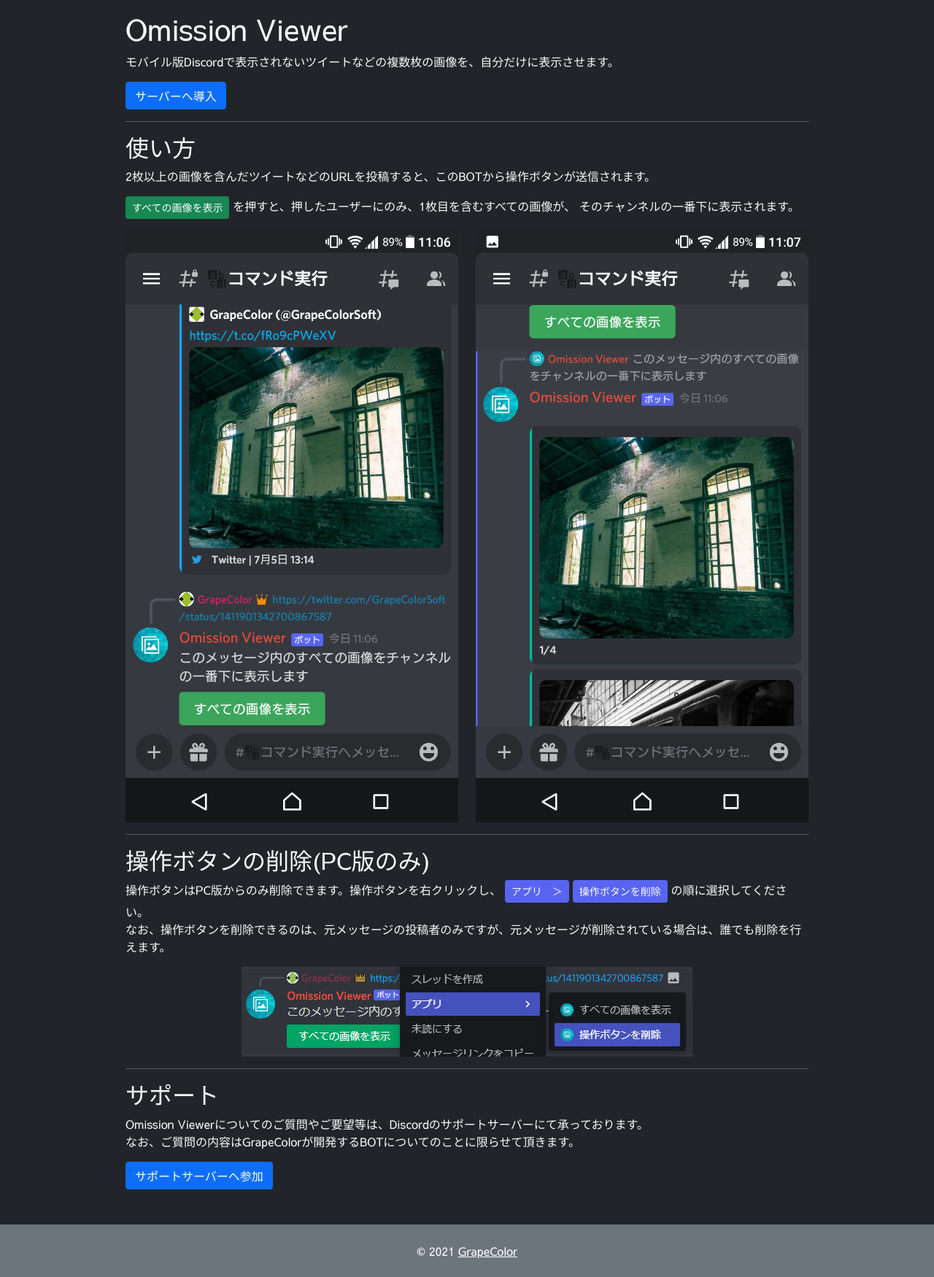
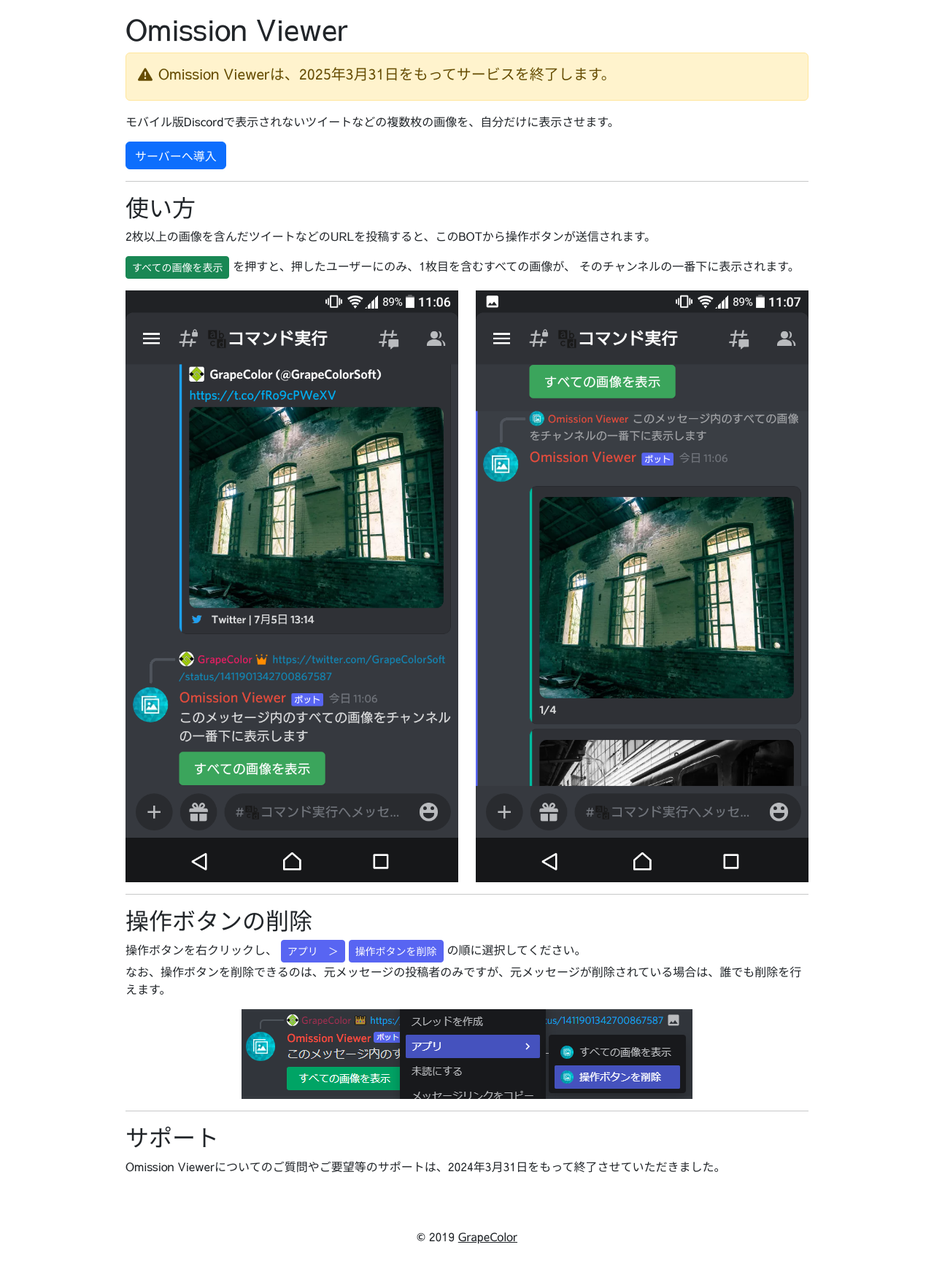
Before and after one commit to MinimumBots/omission_viewer, a website: page docs/index.html in a window 1280 px wide. Shown: the whole page at 73% size. Drawn offline with nearby package versions, Linux system fonts and the light colour scheme.

Commit message:
Add infomation for ending service

```diff
--- a/docs/index.html
+++ b/docs/index.html
@@ -10,18 +10,14 @@
 	<meta name="og:image" content="https://omission-viewer.vineder.com/images/sum.png" />
 	<meta name="twitter:card" content="summary_large_image" />
 
-    <!-- Google AdSense -->
-    <script async src="https://pagead2.googlesyndication.com/pagead/js/adsbygoogle.js?client=ca-pub-9488128255727935" crossorigin="anonymous"></script>
-
 	<!-- Required meta tags -->
 	<meta charset="utf-8" />
 	<meta name="viewport" content="width=device-width, initial-scale=1" />
 
-    <!-- Bootstrap CSS -->
-    <link href="https://cdn.jsdelivr.net/npm/bootstrap@5.1.1/dist/css/bootstrap.min.css"
-      rel="stylesheet"
-      integrity="sha384-F3w7mX95PdgyTmZZMECAngseQB83DfGTowi0iMjiWaeVhAn4FJkqJByhZMI3AhiU"
-      crossorigin="anonymous" />
+	<!-- Bootstrap -->
+	<link rel="stylesheet" href="https://cdn.jsdelivr.net/npm/bootstrap-icons@1.11.3/font/bootstrap-icons.min.css" />
+	<link rel="stylesheet" href="https://cdn.jsdelivr.net/npm/bootstrap@5.3.3/dist/css/bootstrap.min.css" integrity="sha384-QWTKZyjpPEjISv5WaRU9OFeRpok6YctnYmDr5pNlyT2bRjXh0JMhjY6hW+ALEwIH" crossorigin="anonymous" />
+	<script src="https://cdn.jsdelivr.net/npm/bootstrap@5.3.3/dist/js/bootstrap.bundle.min.js" integrity="sha384-YvpcrYf0tY3lHB60NNkmXc5s9fDVZLESaAA55NDzOxhy9GkcIdslK1eN7N6jIeHz" crossorigin="anonymous"></script>
 
 	<!-- Font style -->
 	<link rel="stylesheet" href="https://fonts.googleapis.com/css?family=Sawarabi+Gothic" />
@@ -34,11 +30,18 @@
 	<title>Omission Viewer</title>
 </head>
 
-  <body class="bg-dark text-light">
+<body>
 	<div class="container my-3" style="max-width: 960px;">
 		<h1>Omission Viewer</h1>
+
+		<div class="alert alert-warning" role="alert">
+			<h5 class="alert-heading">
+				<i class="bi bi-exclamation-triangle-fill flex-shrink-0 me-2"></i>Omission Viewerは、2025年3月31日をもってサービスを終了します。
+			</h5>
+		</div>
+
 		<p>モバイル版Discordで表示されないツイートなどの複数枚の画像を、自分だけに表示させます。</p>
-      <a class="btn btn-primary" href="https://invite-omission-viewer.vineder.com" target="_blank">サーバーへ導入</a>
+		<a class="btn btn-primary" href="https://invite-omission-viewer.vineder.com" target="_blank" data-bs-toggle="tooltip" data-bs-placement="right" data-bs-title="非推奨">サーバーへ導入</a>
 
 		<hr />
 
@@ -56,9 +59,9 @@
 
 		<hr />
 
-      <h2>操作ボタンの削除(PC版のみ)</h2>
+		<h2>操作ボタンの削除</h2>
 		<p>
-        操作ボタンはPC版からのみ削除できます。操作ボタンを右クリックし、
+			操作ボタンを右クリックし、
 			<span class="btn btn-primary btn-sm" style="border-color: #5865F2; background-color: #5865F2;">アプリ　＞</span>
 			<span class="btn btn-primary btn-sm" style="border-color: #5865F2; background-color: #5865F2;">操作ボタンを削除</span>
 			の順に選択してください。<br />
@@ -72,21 +75,24 @@
 
 		<h2>サポート</h2>
 		<p>
-        Omission Viewerについてのご質問やご要望等は、Discordのサポートサーバーにて承っております。<br />
-        なお、ご質問の内容はGrapeColorが開発するBOTについてのことに限らせて頂きます。
+			Omission Viewerについてのご質問やご要望等のサポートは、2024年3月31日をもって終了させていただきました。
 		</p>
-      <a class="btn btn-primary" href="https://support-guild.vineder.com" target="_blank">サポートサーバーへ参加</a>
 	</div>
 
-    <footer class="footer mt-5 py-4 bg-secondary">
-      <p class="text-center m-0 text-white">
-        &copy; 2021
-        <a class="text-white" href="https://twitter.com/GrapeColorSoft" target="_blank">GrapeColor</a>
+	<footer class="footer mt-5 py-4">
+		<p class="m-0 text-center">
+			&copy; 2019
+			<a class="text-reset" href="https://x.com/GrapeColor" target="_blank">GrapeColor</a>
 		</p>
 	</footer>
 
-    <script src="https://cdn.jsdelivr.net/npm/bootstrap@5.1.1/dist/js/bootstrap.bundle.min.js"
-      integrity="sha384-/bQdsTh/da6pkI1MST/rWKFNjaCP5gBSY4sEBT38Q/9RBh9AH40zEOg7Hlq2THRZ"
-      crossorigin="anonymous"></script>
+	<script>
+		if (window.matchMedia('(prefers-color-scheme: dark)').matches) {
+			document.body.setAttribute('data-bs-theme', 'dark');
+		}
+
+		const tooltipTriggerList = document.querySelectorAll('[data-bs-toggle="tooltip"]')
+		const tooltipList = [...tooltipTriggerList].map(tooltipTriggerEl => new bootstrap.Tooltip(tooltipTriggerEl))
+	</script>
 </body>
 </html>
```
Lines whose indentation alone changed are shown as unchanged.
